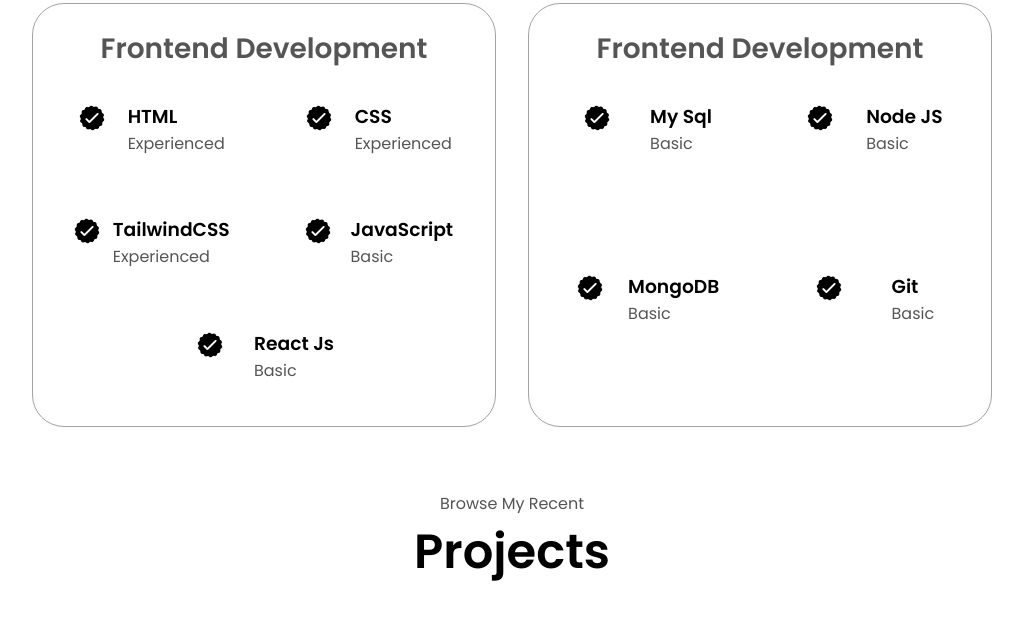
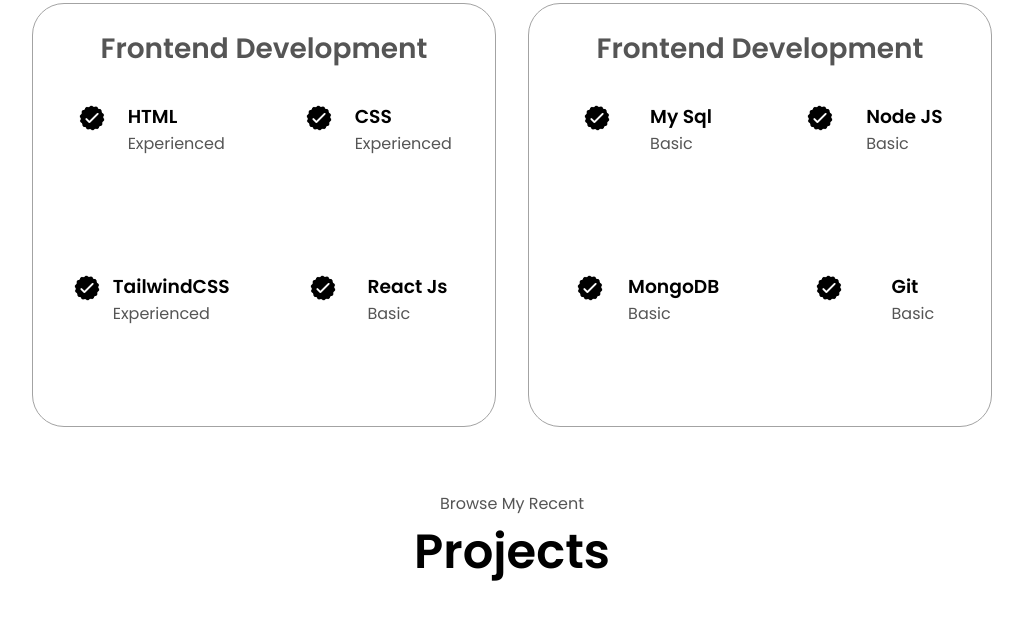
Before and after one commit to varmoradeep54545/Portfolio, a plain HTML site: page index.html in a window 1280 px wide. Shown: the part 1347-1964 px from the top of the page, without its empty margins (128-1151 px from the left). Drawn offline with Linux system fonts and the light colour scheme.

Commit message:
Update index.html

```diff
--- a/index.html
+++ b/index.html
@@ -135,17 +135,7 @@
                 </div>
               </article>
 
-              <article>
-                <img
-                  src="./assets/checkmark.png"
-                  alt="Experience icon"
-                  class="icon"
-                />
-                <div>
-                  <h3>JavaScript</h3>
-                  <p>Basic</p>
-                </div>
-              </article>
+
               <article>
                 <img
                   src="./assets/checkmark.png"
```
